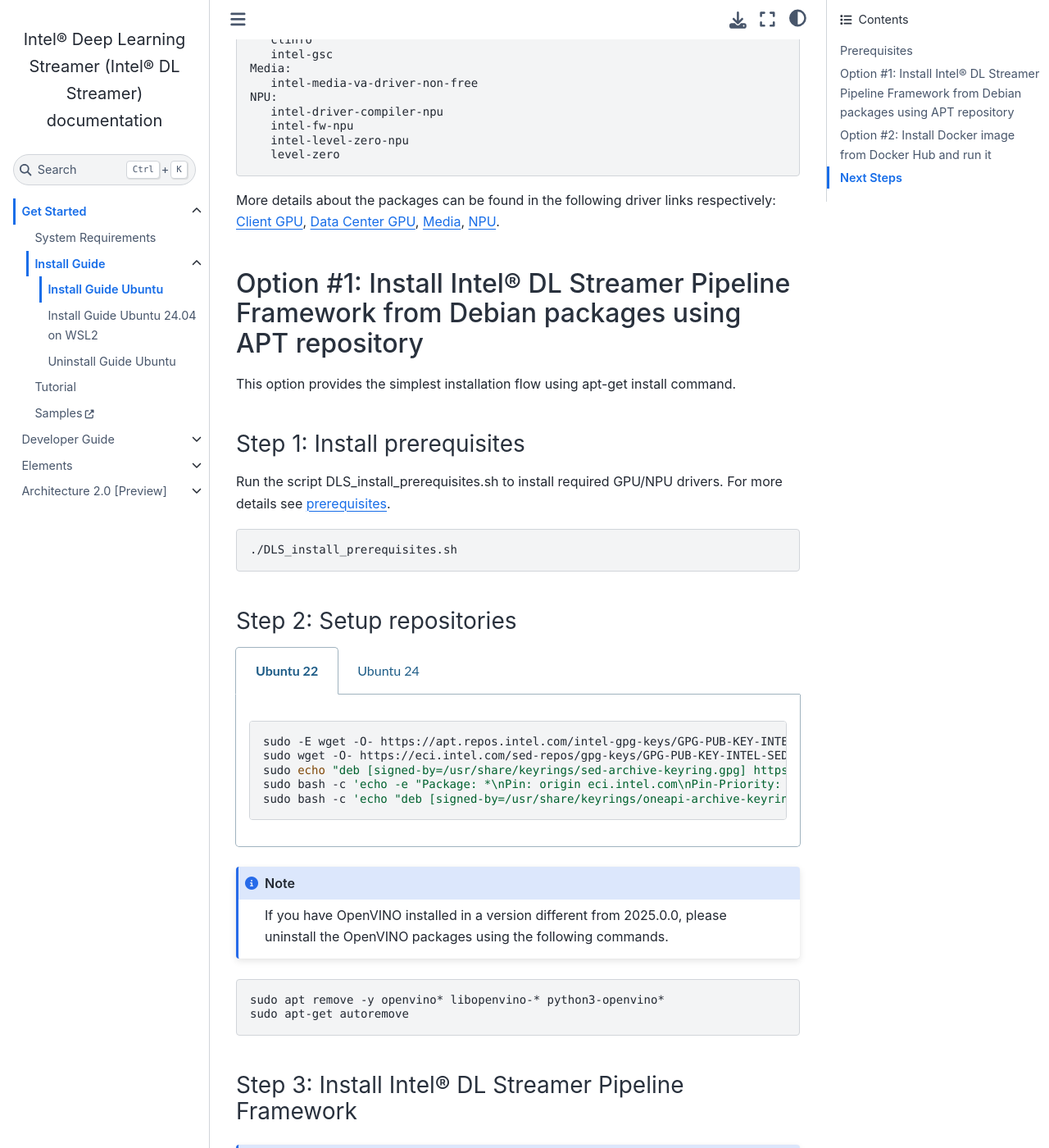
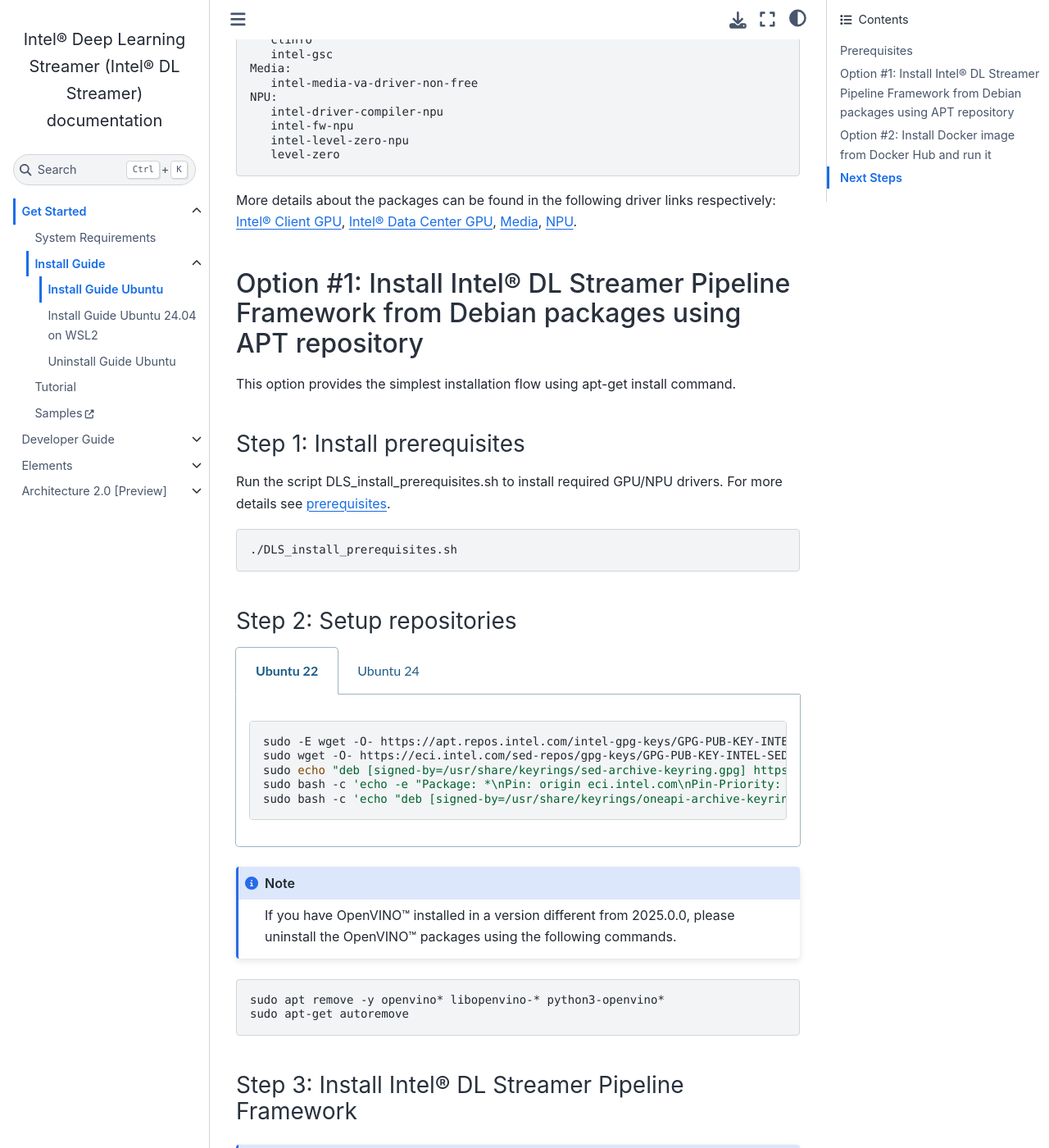
Before and after one commit to dlstreamer/dlstreamer, a Sphinx documentation site: the page built from docs/source/get_started/install/install_guide_ubuntu.rst, in a window 1280 px wide and 1400 px high, scrolled down 1116 px. Shown: the whole window at 82% size. Built offline with Sphinx 7.4.7 and the Sphinx Book theme 1.1.4, drawn with Linux system fonts in a browser that asks for light colours; pages that are not in the unit, such as notebooks, are missing from menus.

```diff
--- a/docs/source/get_started/install/install_guide_ubuntu.rst
+++ b/docs/source/get_started/install/install_guide_ubuntu.rst
@@ -56,8 +56,8 @@
       level-zero
 
 More details about the packages can be found in the following driver links respectively:
-`Client GPU <https://dgpu-docs.intel.com/driver/client/overview.html#installing-gpu-packages>`__,
-`Data Center GPU <https://dgpu-docs.intel.com/driver/installation.html#installing-data-center-gpu-lts-releases>`__,
+`Intel® Client GPU <https://dgpu-docs.intel.com/driver/client/overview.html#installing-gpu-packages>`__,
+`Intel® Data Center GPU <https://dgpu-docs.intel.com/driver/installation.html#installing-data-center-gpu-lts-releases>`__,
 `Media <https://github.com/intel/media-driver/releases>`__,
 `NPU <https://github.com/intel/linux-npu-driver/releases/tag/v1.13.0>`__.
 
@@ -108,7 +108,7 @@
 
 .. note::
 
-   If you have OpenVINO installed in a version different from 2025.0.0, please uninstall the OpenVINO packages using the following commands.
+   If you have OpenVINO™ installed in a version different from 2025.0.0, please uninstall the OpenVINO™ packages using the following commands.
 
 .. code:: sh
 
--- a/docs/source/get_started/install/install_guide_ubuntu_wsl2.rst
+++ b/docs/source/get_started/install/install_guide_ubuntu_wsl2.rst
@@ -140,8 +140,7 @@
 
       .. code-block:: sh
 
-          sudo sed -i 's/CPU/GPU\:0/g' /opt/intel/dlstreamer/scripts/hello_dlstreamer.sh
-          /opt/intel/dlstreamer/scripts/hello_dlstreamer.sh
+          /opt/intel/dlstreamer/scripts/hello_dlstreamer.sh --device=GPU
 
 -----
 
--- a/docs/source/get_started/install/uninstall_guide_ubuntu.rst
+++ b/docs/source/get_started/install/uninstall_guide_ubuntu.rst
@@ -11,7 +11,7 @@
 
     sudo apt remove intel-dlstreamer
 
-If you want to remove OpenVINO as well, please use the following commands:
+If you want to remove OpenVINO™ as well, please use the following commands:
 
 .. code:: sh
 
```
Also changed, not shown: 3 other files.
